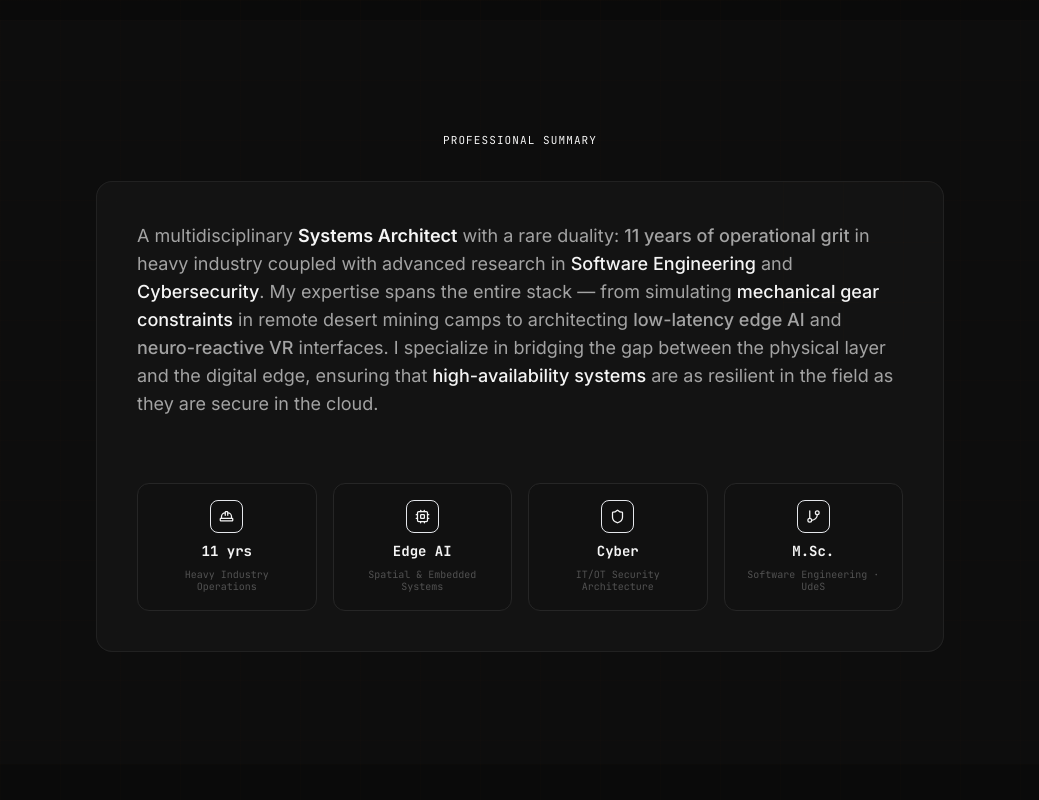
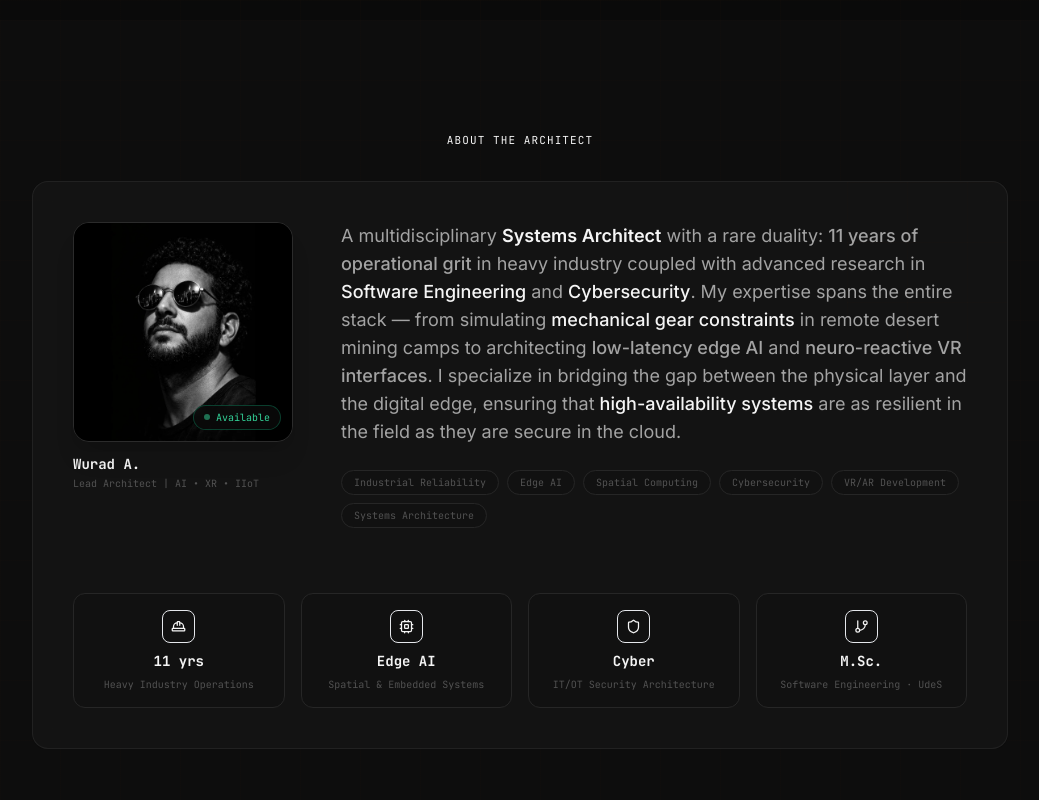
Before and after one commit to Wuradclan/portfolio_wurad, a React (Vite) app: page / in a window 1280 px wide. Shown: the part 780-1580 px from the top of the page, without its empty margins (120-1159 px from the left). Built offline with nearby package versions, Linux system fonts and the light colour scheme.

Commit message:
added about section with phot and tite

```diff
--- a/src/components/About.jsx
+++ b/src/components/About.jsx
@@ -3,10 +3,10 @@ import { Cpu, HardHat, Shield, GitBranch } from 'lucide-react'
 import { useScrollReveal } from '../hooks/useScrollReveal'
 
 const pillars = [
-  { icon: HardHat,   label: '11 yrs',     sub: 'Heavy Industry Operations' },
-  { icon: Cpu,       label: 'Edge AI',     sub: 'Spatial & Embedded Systems' },
-  { icon: Shield,    label: 'Cyber',       sub: 'IT/OT Security Architecture' },
-  { icon: GitBranch, label: 'M.Sc.',       sub: 'Software Engineering · UdeS' },
+  { icon: HardHat,   label: '11 yrs',  sub: 'Heavy Industry Operations' },
+  { icon: Cpu,       label: 'Edge AI', sub: 'Spatial & Embedded Systems' },
+  { icon: Shield,    label: 'Cyber',   sub: 'IT/OT Security Architecture' },
+  { icon: GitBranch, label: 'M.Sc.',   sub: 'Software Engineering · UdeS' },
 ]
 
 export default function About() {
@@ -17,10 +17,9 @@ export default function About() {
       {/* Background */}
       <div className="absolute inset-0 bg-[#0d0d0d]" />
       <div className="absolute inset-0 grid-overlay opacity-25" />
-      {/* Subtle orange glow behind text */}
       <div className="absolute top-1/2 left-1/2 -translate-x-1/2 -translate-y-1/2 w-[600px] h-[260px] rounded-full bg-orange-DEFAULT/5 blur-[100px] pointer-events-none" />
 
-      <div className="relative z-10 max-w-4xl mx-auto px-6">
+      <div className="relative z-10 max-w-5xl mx-auto px-6">
         <motion.div
           ref={ref}
           initial={{ opacity: 0, y: 32 }}
@@ -31,20 +30,62 @@ export default function About() {
           <div className="flex items-center gap-3 mb-8">
             <div className="h-px flex-1 bg-gradient-to-r from-transparent to-orange-DEFAULT/40" />
             <h2 className="font-mono text-[11px] text-orange-DEFAULT tracking-widest uppercase">
-              Professional Summary
+              About the Architect
             </h2>
             <div className="h-px flex-1 bg-gradient-to-l from-transparent to-orange-DEFAULT/40" />
           </div>
 
-          {/* Card */}
+          {/* Main card */}
           <div className="glassmorphism rounded-2xl p-8 sm:p-10 relative overflow-hidden">
-            {/* Top-right corner accent */}
+            {/* Corner accent */}
             <div className="absolute top-0 right-0 w-40 h-40 grid-overlay opacity-30 rounded-bl-3xl pointer-events-none" />
             <div className="absolute top-0 right-0 w-px h-24 bg-gradient-to-b from-orange-DEFAULT/40 to-transparent" />
             <div className="absolute top-0 right-0 w-24 h-px bg-gradient-to-l from-orange-DEFAULT/40 to-transparent" />
 
-            {/* Narrative */}
-            <p className="text-base sm:text-lg text-text-secondary leading-relaxed mb-8 max-w-3xl">
+            {/* Two-column layout: photo + text */}
+            <div className="grid grid-cols-1 lg:grid-cols-[220px_1fr] gap-8 lg:gap-12 items-start mb-8">
+
+              {/* ── Photo column ── */}
+              <motion.div
+                initial={{ opacity: 0, x: -20 }}
+                animate={isVisible ? { opacity: 1, x: 0 } : {}}
+                transition={{ duration: 0.6, delay: 0.15, ease: 'easeOut' }}
+                className="flex flex-col items-center lg:items-start gap-3"
+              >
+                <div className="relative">
+                  {/* Glow halo behind photo */}
+                  <div className="absolute -inset-3 rounded-2xl bg-orange-DEFAULT/10 blur-2xl pointer-events-none" />
+                  <img
+                    src="/assets/profile-photo.webp"
+                    alt="Wurad A. — Lead Architect, Intelligent & Secured Industrial Ecosystems"
+                    loading="lazy"
+                    decoding="async"
+                    className="relative w-44 h-44 lg:w-full lg:h-auto aspect-square object-cover rounded-2xl border border-white/10 shadow-xl"
+                  />
+                  {/* Status pip */}
+                  <span className="absolute bottom-3 right-3 flex items-center gap-1.5 bg-[#0a0a0a]/80 backdrop-blur-sm border border-emerald-500/30 rounded-full px-2.5 py-1 text-[10px] font-mono text-emerald-400">
+                    <span className="w-1.5 h-1.5 rounded-full bg-emerald-400 animate-pulse" />
+                    Available
+                  </span>
+                </div>
+
+                {/* Name plate */}
+                <div className="text-center lg:text-left">
+                  <p className="font-mono font-bold text-sm text-text-primary">Wurad A.</p>
+                  <p className="font-mono text-[10px] text-text-muted mt-0.5">
+                    Lead Architect | AI • XR • IIoT
+                  </p>
+                </div>
+              </motion.div>
+
+              {/* ── Text column ── */}
+              <motion.div
+                initial={{ opacity: 0, x: 20 }}
+                animate={isVisible ? { opacity: 1, x: 0 } : {}}
+                transition={{ duration: 0.6, delay: 0.22, ease: 'easeOut' }}
+                className="flex flex-col justify-center"
+              >
+                <p className="text-base sm:text-lg text-text-secondary leading-relaxed">
                   A multidisciplinary{' '}
                   <span className="text-text-primary font-semibold">Systems Architect</span>{' '}
                   with a rare duality:{' '}
@@ -56,12 +97,29 @@ export default function About() {
                   <span className="text-text-primary font-medium">mechanical gear constraints</span>{' '}
                   in remote desert mining camps to architecting{' '}
                   <span className="text-orange-DEFAULT font-medium">low-latency edge AI</span> and{' '}
-              <span className="text-orange-DEFAULT font-medium">neuro-reactive VR</span>{' '}
-              interfaces. I specialize in bridging the gap between the physical layer and the digital
-              edge, ensuring that{' '}
+                  <span className="text-orange-DEFAULT font-medium">neuro-reactive VR interfaces</span>.
+                  I specialize in bridging the gap between the physical layer and the digital edge,
+                  ensuring that{' '}
                   <span className="text-text-primary font-medium">high-availability systems</span>{' '}
                   are as resilient in the field as they are secure in the cloud.
                 </p>
+
+                {/* Inline highlight tags */}
+                <div className="flex flex-wrap gap-2 mt-6">
+                  {[
+                    'Industrial Reliability', 'Edge AI', 'Spatial Computing',
+                    'Cybersecurity', 'VR/AR Development', 'Systems Architecture',
+                  ].map((tag) => (
+                    <span
+                      key={tag}
+                      className="font-mono text-[10px] text-text-muted border border-border rounded-full px-3 py-1 bg-surface/50"
+                    >
+                      {tag}
+                    </span>
+                  ))}
+                </div>
+              </motion.div>
+            </div>
 
             {/* Divider */}
             <div className="w-full h-px bg-gradient-to-r from-orange-DEFAULT/20 via-orange-DEFAULT/10 to-transparent mb-8" />
@@ -73,7 +131,7 @@ export default function About() {
                   key={label}
                   initial={{ opacity: 0, y: 16 }}
                   animate={isVisible ? { opacity: 1, y: 0 } : {}}
-                  transition={{ duration: 0.45, delay: 0.25 + i * 0.08, ease: 'easeOut' }}
+                  transition={{ duration: 0.45, delay: 0.35 + i * 0.08, ease: 'easeOut' }}
                   className="group flex flex-col items-center text-center gap-2 p-4 rounded-xl border border-border hover:border-orange-DEFAULT/30 bg-surface/50 hover:bg-orange-DEFAULT/5 transition-all duration-300"
                 >
                   <div className="p-2 rounded-lg bg-orange-DEFAULT/10 border border-orange-DEFAULT/20 group-hover:bg-orange-DEFAULT/15 transition-colors">
--- a/src/components/Hero.jsx
+++ b/src/components/Hero.jsx
@@ -251,9 +251,10 @@ export default function Hero() {
             initial="hidden"
             animate="visible"
             custom={0.15}
-            className="font-mono text-sm sm:text-base text-slate-400 tracking-widest mt-2 uppercase"
+            className="font-mono text-xs sm:text-sm text-slate-400 tracking-wider mt-2 uppercase"
           >
-            Mechanical Engineer &amp; Systems Architect
+            Lead Architect&nbsp;|&nbsp;Intelligent &amp; Secured Industrial Ecosystems&nbsp;
+            <span className="text-orange-DEFAULT/70">(AI&nbsp;•&nbsp;XR&nbsp;•&nbsp;IIoT)</span>
           </motion.p>
           {/* Typed rotator */}
           <motion.div
--- a/src/components/Projects.jsx
+++ b/src/components/Projects.jsx
@@ -58,10 +58,10 @@ const projects = [
     status: 'mvp',
     statusLabel: 'In Development · MVP Phase',
     tag: 'Digital Transformation · React · Node.js · E-Commerce · SEO',
-    title: 'Souk El Had Digital Ecosystem',
-    subtitle: 'Traditional Commerce → Digital Economy',
+    title: 'Souk El Had Digital Transformation',
+    subtitle: 'Traditional Commerce → Scalable Digital Platform',
     description:
-      'Architecting a full-stack digital transformation for a major traditional retail hub. Building a scalable marketplace infrastructure to connect 10,000+ merchants with a modern searchable directory and social ecosystem.',
+      'Leading the digital architecture for Africa\'s largest traditional retail hub. Architecting a scalable marketplace infrastructure to bridge 10,000+ physical merchants with a modern, high-availability digital directory.',
     techStack: ['React', 'Node.js', 'SEO', 'Digital Branding', 'Social Media Strategy'],
     link: 'https://soukelhad.ma',
     linkLabel: 'Visit Website',
@@ -91,13 +91,13 @@ const projects = [
     status: 'finalist',
     statusLabel: 'Award-Winning · Finalist',
     tag: 'Web AR · GPS · 3D Reconstruction · Civic Tech',
-    title: 'Revu: Explorez Longueuil en AR',
+    title: 'Revu | Explorez Longueuil en AR',
     subtitle: 'Défi Technologie Longueuil · Award-Winning AR Ecosystem',
     description:
-      'Award-winning AR ecosystem for civic heritage. Developed a Web AR platform featuring GPS-triggered 360° panoramas and 3D reconstructions (e.g., the historical Château Fort) to overlay three centuries of city history onto modern urban environments.',
-    techStack: ['Web AR', 'A-Frame', 'GPS Detection', '3D Reconstruction', 'Agile Development'],
+      'Award-winning Web AR platform for urban innovation. Engineered a GPS-triggered ecosystem that overlays 300 years of historical heritage — including 3D reconstructions of the 18th-century Château Fort — onto modern 360° cityscapes.',
+    techStack: ['Web AR', 'A-Frame', 'GPS Geofencing', '3D Reconstruction', 'Agile Development'],
     link: '/prototypes/longueuil/index.html',
-    linkLabel: 'Live Demo',
+    linkLabel: 'Live Prototype',
     linkIcon: ExternalLink,
     stealth: false,
     image: {
```
Also changed, not shown: index.html (+9 -9 lines), public/assets/profile-photo.webp (added), 8 other files (tests, documents, lock files or other folders). Lines whose indentation alone changed are shown as unchanged.
